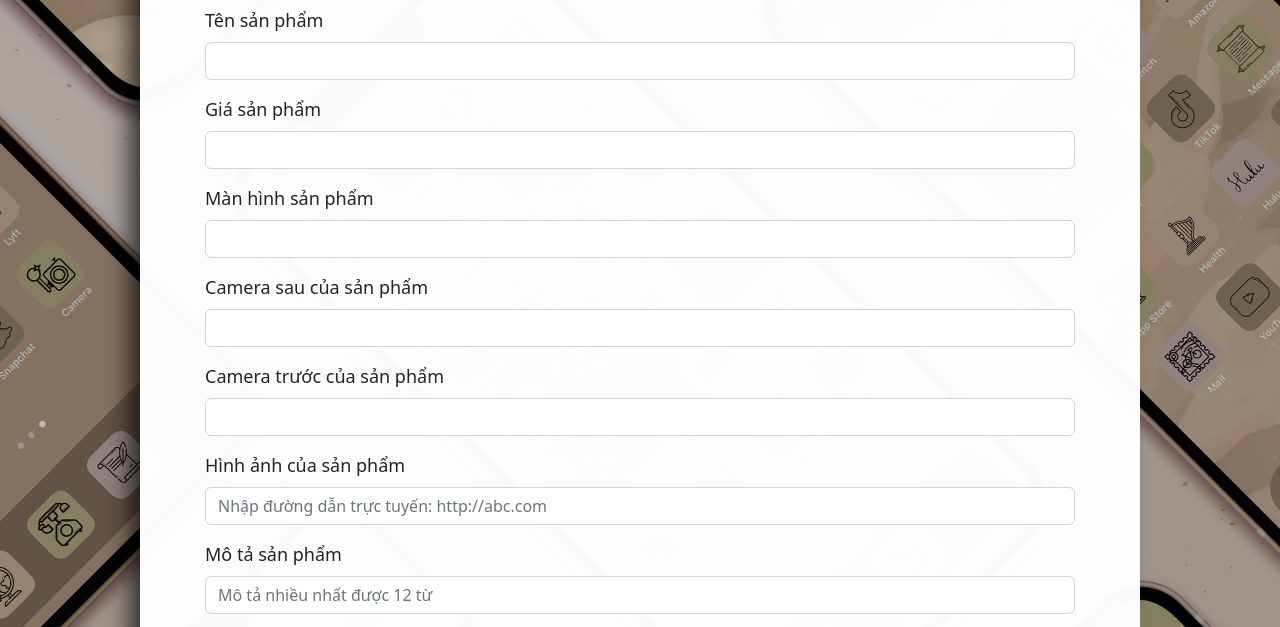
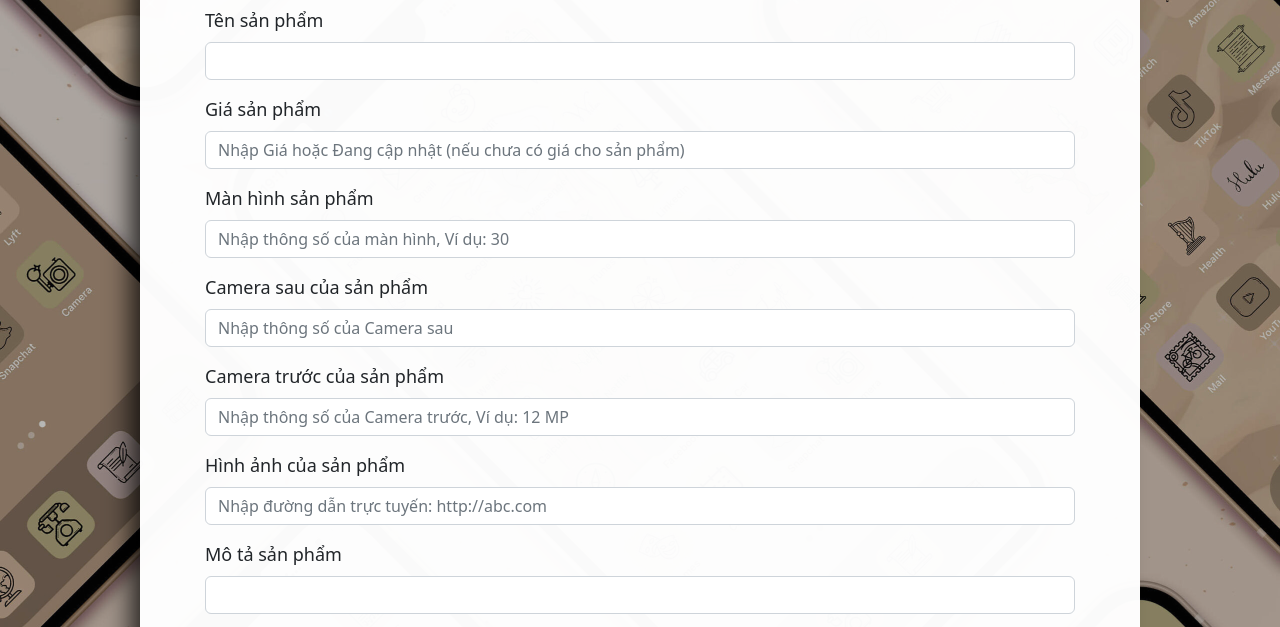
Before and after one commit to giahuy405/Capstone-2, a plain HTML site: page adding_Page/adding.html in a window 1280 px wide. Shown: the part 172-799 px from the top of the page. Drawn offline with nearby package versions, Linux system fonts and the light colour scheme; some packages are replaced by stand-ins of ours; no server answers; a script that the page names is missing.

Commit message:
fixed adding form

```diff
--- a/adding_Page/adding.html
+++ b/adding_Page/adding.html
@@ -40,7 +40,7 @@
              <!-- Giá sản phẩm -->
             <div class="mb-3">
               <label class="form-label">Giá sản phẩm</label>
-              <input id="priceProduct" type="text" class="form-control" id="inputGroup-sizing-default" >
+              <input id="priceProduct" type="text" class="form-control" id="inputGroup-sizing-default" placeholder="Nhập Giá hoặc Đang cập nhật (nếu chưa có giá cho sản phẩm)" >
               <div class="form-text"><span id="errorPrice" class="error"></span></div>
             </div>
             <!--//////////  -->
@@ -48,7 +48,7 @@
              <!-- Màn hình sản phẩm -->
              <div class="mb-3">
               <label class="form-label">Màn hình sản phẩm</label>
-              <input id="screenProduct" type="text" class="form-control" id="inputGroup-sizing-default" >
+              <input id="screenProduct" type="text" class="form-control" id="inputGroup-sizing-default" placeholder="Nhập thông số của màn hình, Ví dụ: 30">
               <div class="form-text"><span id="errorScreen" class="error"></span></div>
             </div>
             <!--//////////  -->
@@ -56,7 +56,7 @@
             <!-- Camera sau của sản phẩm -->
             <div class="mb-3">
               <label class="form-label">Camera sau của sản phẩm</label>
-              <input id="backCamera" type="text" class="form-control" id="inputGroup-sizing-default" >
+              <input id="backCamera" type="text" class="form-control" id="inputGroup-sizing-default"  placeholder="Nhập thông số của Camera sau">
               <div class="form-text"><span id="errorBCam" class="error"></span></div>
             </div>
             <!--//////////  -->
@@ -64,7 +64,7 @@
              <!-- Camera trước của sản phẩm -->
              <div class="mb-3">
               <label class="form-label">Camera trước của sản phẩm</label>
-              <input id="frontCamera" type="text" class="form-control" id="inputGroup-sizing-default" >
+              <input id="frontCamera" type="text" class="form-control" id="inputGroup-sizing-default" placeholder="Nhập thông số của Camera trước, Ví dụ: 12 MP">
               <div class="form-text"><span id="errorFCam" class="error"></span></div>
             </div>
             <!--//////////  -->
@@ -80,7 +80,7 @@
              <!-- Mô tả sản phẩm -->
              <div class="mb-3">
               <label class="form-label">Mô tả sản phẩm</label>
-              <input id="descProduct" type="text" class="form-control" placeholder="Mô tả nhiều nhất được 12 từ" id="inputGroup-sizing-default" >
+              <input id="descProduct" type="text" class="form-control"  >
               <div class="form-text"><span id="errorDesc" class="error"></span></div>
             </div>
             <!--//////////  -->
```
